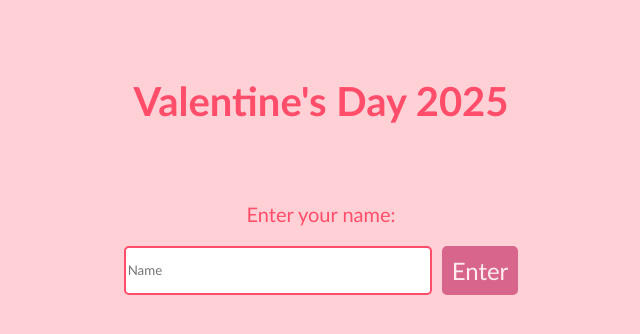
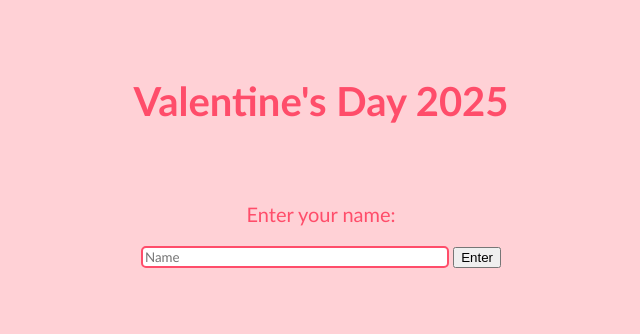
Before and after one commit to mathmaniac88/mathmaniac88.github.io, a Jekyll site: the page valentines2025.html, which Jekyll copies as it is, in a window 1280 px wide. Shown: the top 334 px of the page, without its empty margins (319-959 px from the left). Built offline with Jekyll 4.4.1, drawn with Linux system fonts in a browser that asks for light colours.

Commit message:
Update valentines2025.html

```diff
--- a/valentines2025.html
+++ b/valentines2025.html
@@ -46,7 +46,7 @@
   justify-content: center;
 }
 
-input {
+input[type="text"] {
   width: 300px;
   border-radius: 5px;
   border: 2px solid #ff4d6a;
@@ -59,12 +59,17 @@
 <h1>Valentine's Day 2025</h1>
 <p>Enter your name:</p>
 <div class="wrapper">
-  <input type="text" required placeholder="Name">
-  <button id="submit">Enter</button>
+  <form id="nameform">
+    <input type="text" id="name" required placeholder="Name">
+    <input type="submit" value="Enter">
+  </form>
 </div>
-<div id="3"></div>
+<div id="msg"></div>
 <script>
-
+document.getElementById("nameform").onsubmit = function(){
+  name = document.getElementById("name").value;
+  document.getElementById("msg").innerHTML = name;
+}
 </script>
 </body>
 </html>
```
